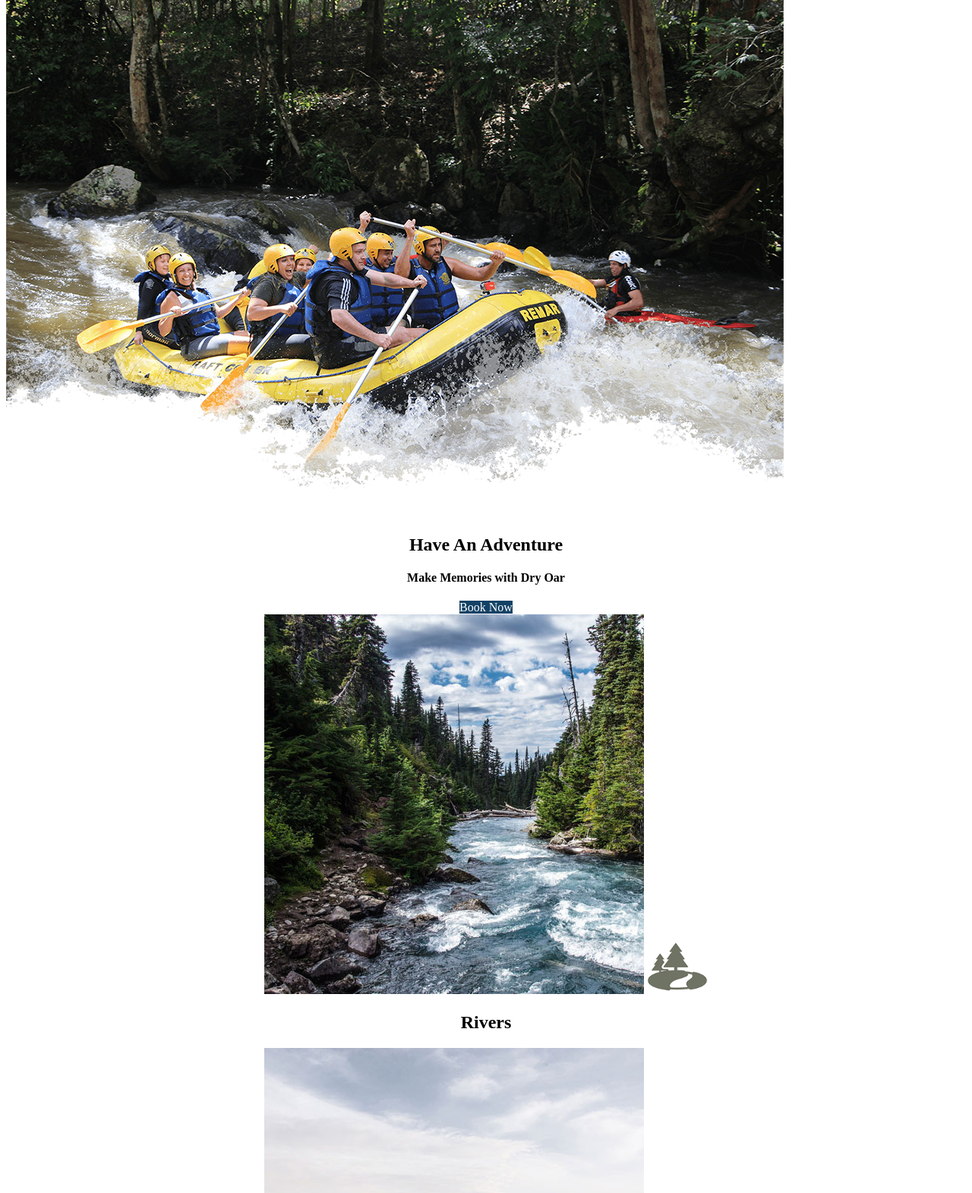
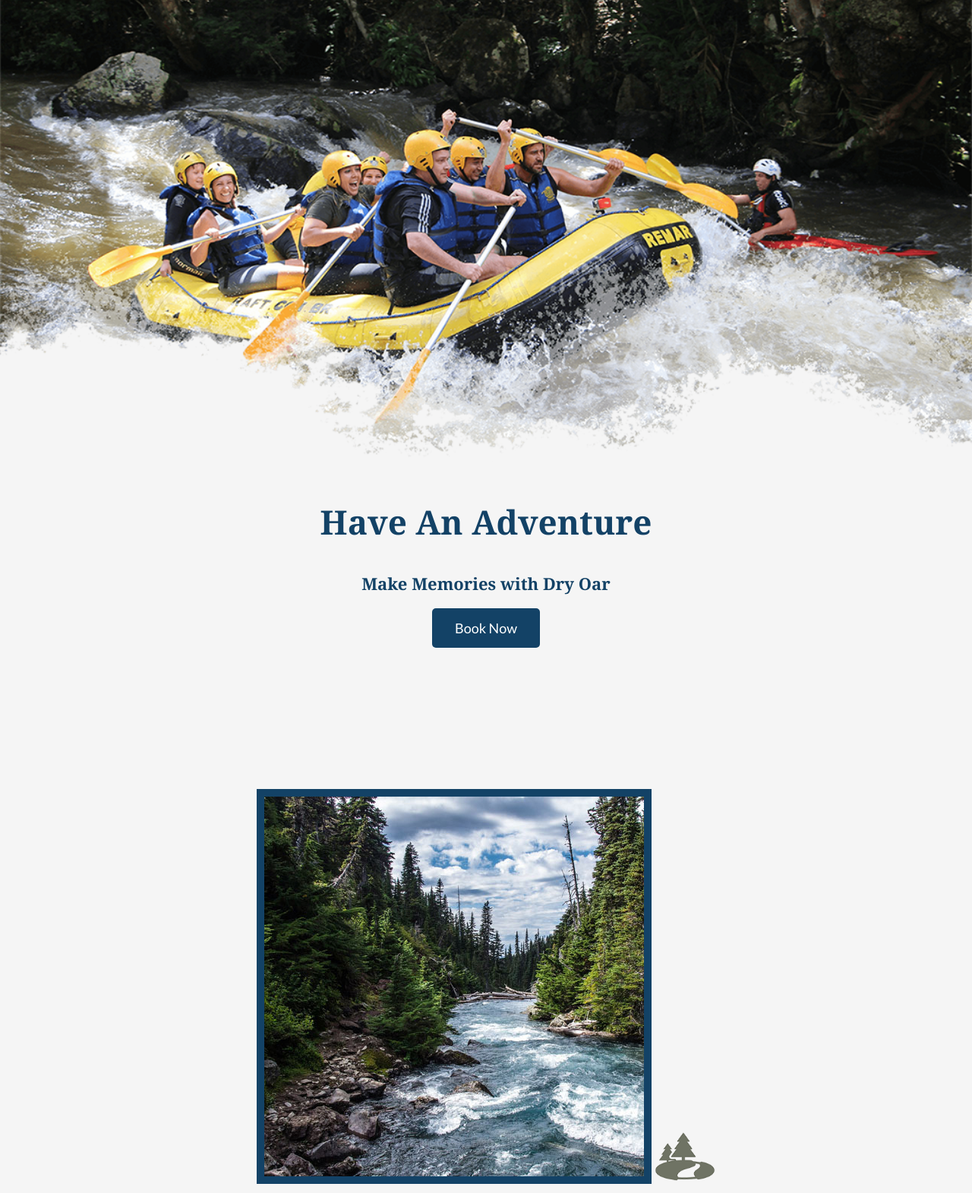
Before and after one commit to aliciadransfield/WDD-130, a plain HTML site: page wwr/index.html in a window 1280 px wide. Shown: the part 318-1889 px from the top of the page at 76% size. Drawn offline with Linux system fonts and the light colour scheme; a web font is replaced by a local one.

Commit message:
more CSS and fonts

```diff
--- a/wwr/styles/style.css
+++ b/wwr/styles/style.css
@@ -1,3 +1,5 @@
+@import url("https://fonts.googleapis.com/css2?family=Ledger&family=Lato:ital,wght@0,400;0,700;1,400&display=swap");
+
 #content {
     max-width: 1600px;
     margin: 0 auto;
@@ -6,9 +8,14 @@ nav a {
     text-align: center;
     color:#134266;
     text-decoration: none;
+    padding-left: 35px;
 }
 #hero-msg h1, #hero-msg h4 {
     text-align: center;
+}
+h1, h4 {
+    font-family: Ledger, Georgia, Garamond;
+    color:#134266;
 }
 .button-box {
     text-align: center;
@@ -20,7 +27,6 @@ main section {
     background-color: white;
     height: 725px;
 }
-body
 header {
   background-color: #78C5D7;
 }
@@ -32,6 +38,10 @@ nav a:hover {
     background-color: #134266;
     color: white;
     text-decoration: none;
+    font-size: 18px;
+    padding: 15px 30px;
+    margin-top: 50px;
+    border-radius: 5px;
 }
 .book:hover, .join:hover {
     background-color: #F2D272;
@@ -39,20 +49,28 @@ nav a:hover {
 }
 .msg {
     background-color: #134266;
+    font-size: .8em;
+    line-height: 1.5em;
+    padding: 35px;
 }
 footer{
     background-color:  #134266;
     color: white;
 }
 
-.home-title h4{
+.home-title {
     color: #134266;
+    font-family: Ledger, Georgia, Garamond;
+    font-size: 2em;
+    margin-top: 10px;
 }
 .msg h2 {
     color:white;
+    font-family: Ledger, Georgia, Garamond;
 }
 .msg p {
     color: white;
+    padding-bottom: 15px;
 }
 
 footer a {
@@ -65,6 +83,7 @@ footer a:hover {
 }
 .icon {
     width: 80px;
+    padding-top: 10px;
 }
 footer p {
     font-size: 1.2em;
@@ -72,3 +91,46 @@ footer p {
 footer p a:hover {
     text-decoration: underline;
 }
+p {
+    font-family: Lato, Verdana, Tahoma;
+    font-size: 22px
+}
+body {
+    background-color: whitesmoke;
+    font-family: Lato, Verdana, Tahoma;
+    font-size: 22px;
+    margin: 0;
+    padding: 0;
+}
+h2 {
+    margin: 0;
+}
+#logo_link {
+    padding-top: 5px;
+}
+footer {
+    padding: 25px 50px;
+    margin-top: 200px;
+}
+footer .social img {
+    padding-top: 15px;
+}
+.rivers-card, .camping-card, .rapids-card {
+    margin: 200px 0;
+}
+.card-img {
+    border: 10px solid #134266
+}
+main section img {
+    box-sizing: border-box;
+}
+.logo {width: 80px;}
+#hero-box {
+    width: 100%;
+    overflow: hidden
+}
+#hero-img {
+    width: 100%;
+    height: auto;
+    display: block;
+}
```
